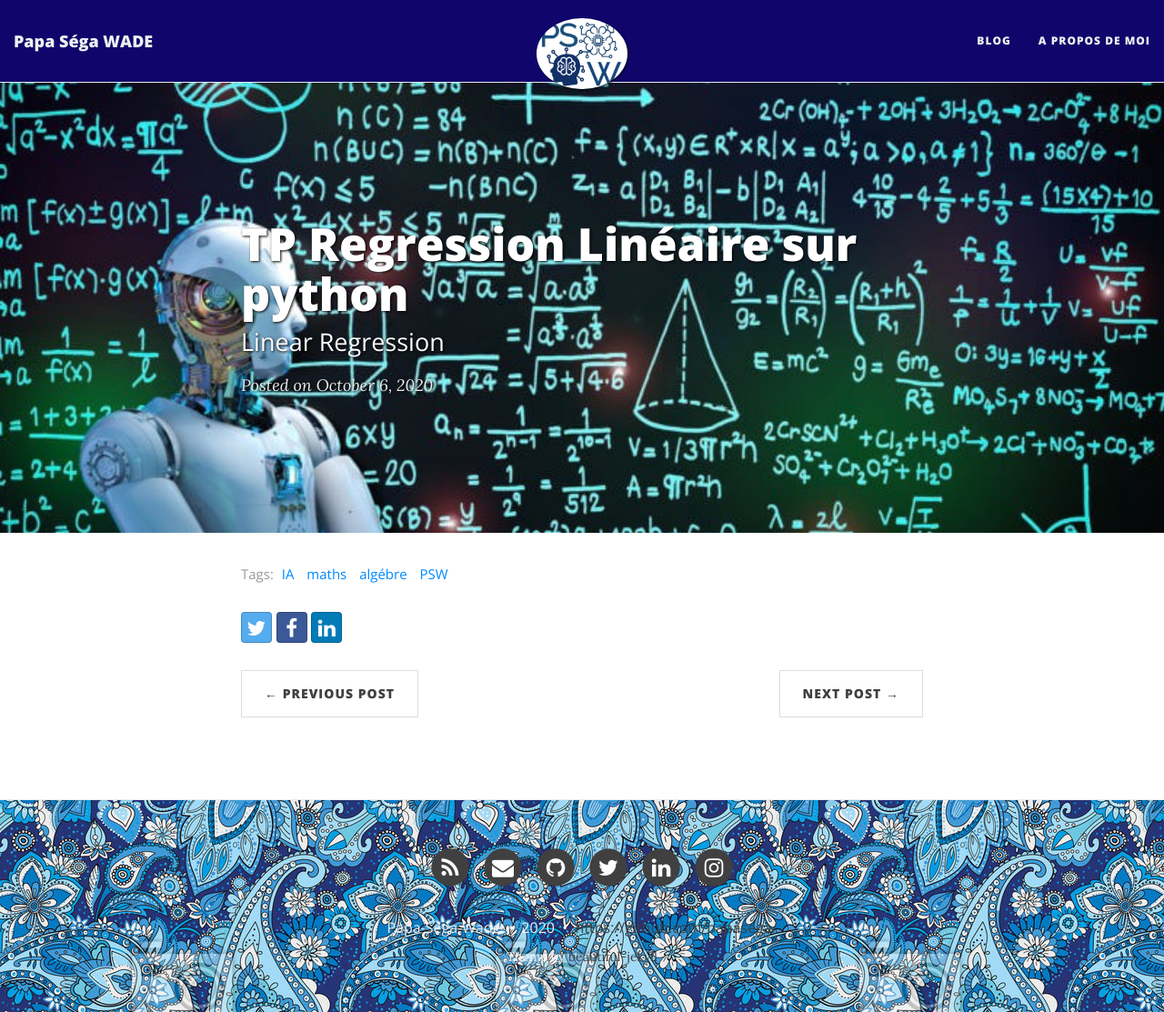
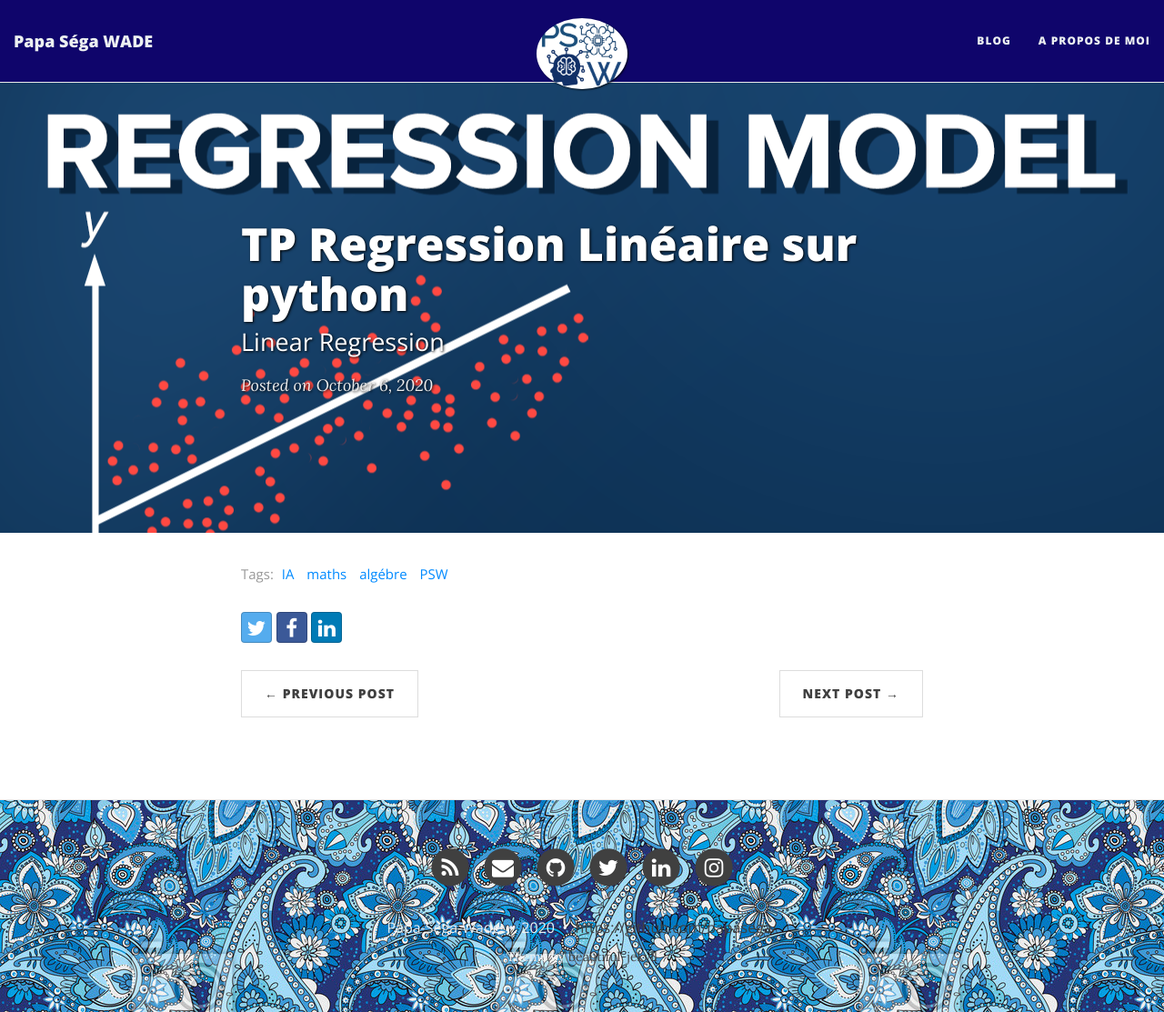
Before and after one commit to papasega/papasega.github.io, a Jekyll site: the page built from _posts/2020-10-06-TP-Linear-Regression.md, in a window 1280 px wide and 1113 px high. Shown: the whole window at 91% size. Built offline with Jekyll 4.4.1, drawn with Linux system fonts in a browser that asks for light colours; nearby versions of some CDN libraries; comment, search, counter and statistics services are not loaded.

Commit message:
Update 2020-10-06-TP-Linear-Regression.md

```diff
--- a/_posts/2020-10-06-TP-Linear-Regression.md
+++ b/_posts/2020-10-06-TP-Linear-Regression.md
@@ -2,7 +2,7 @@
 layout: post
 title: TP Regression Linéaire sur python
 subtitle: Linear Regression
-bigimg: img/posts/1 1oE1nC3-7H1oz5WWe_gH6Q.jpeg
+bigimg: img/The-linear-regression-model.png
 share-img: img/ML_intro.png
 tags: [IA, maths, algébre, PSW]
 comments: true
```
